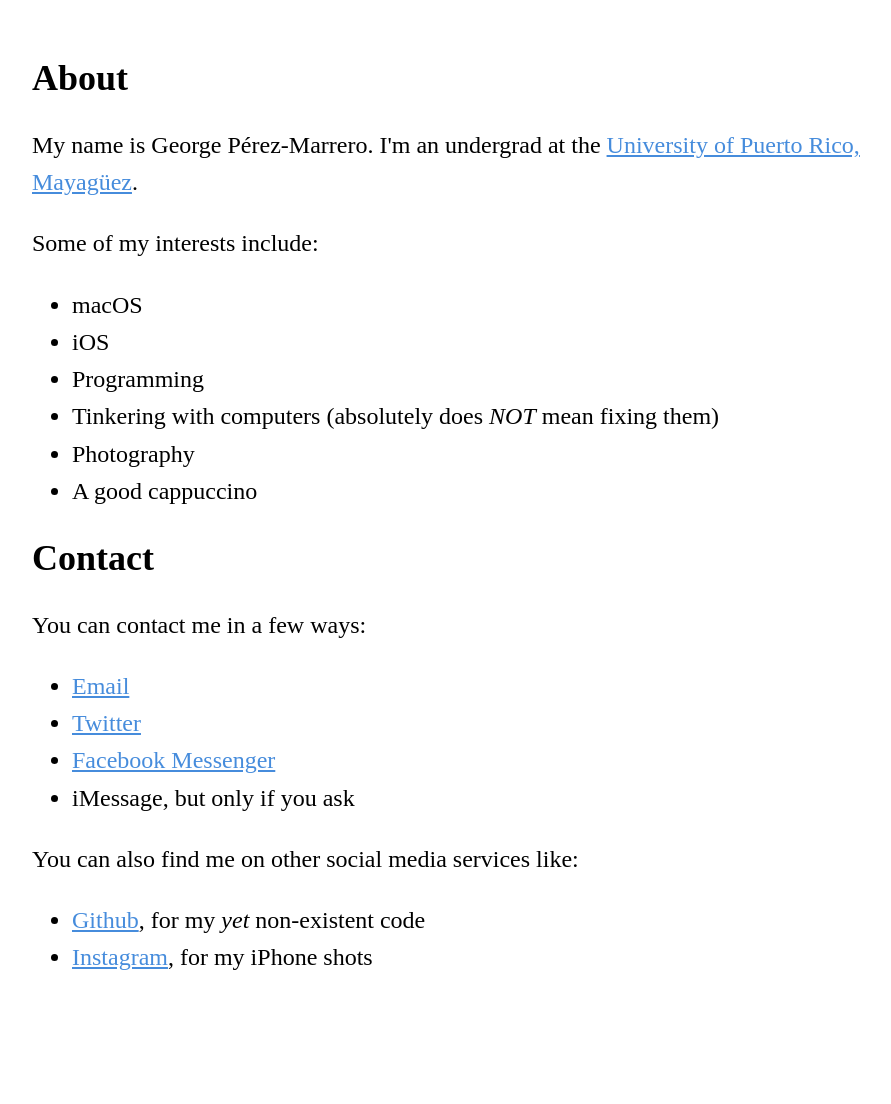
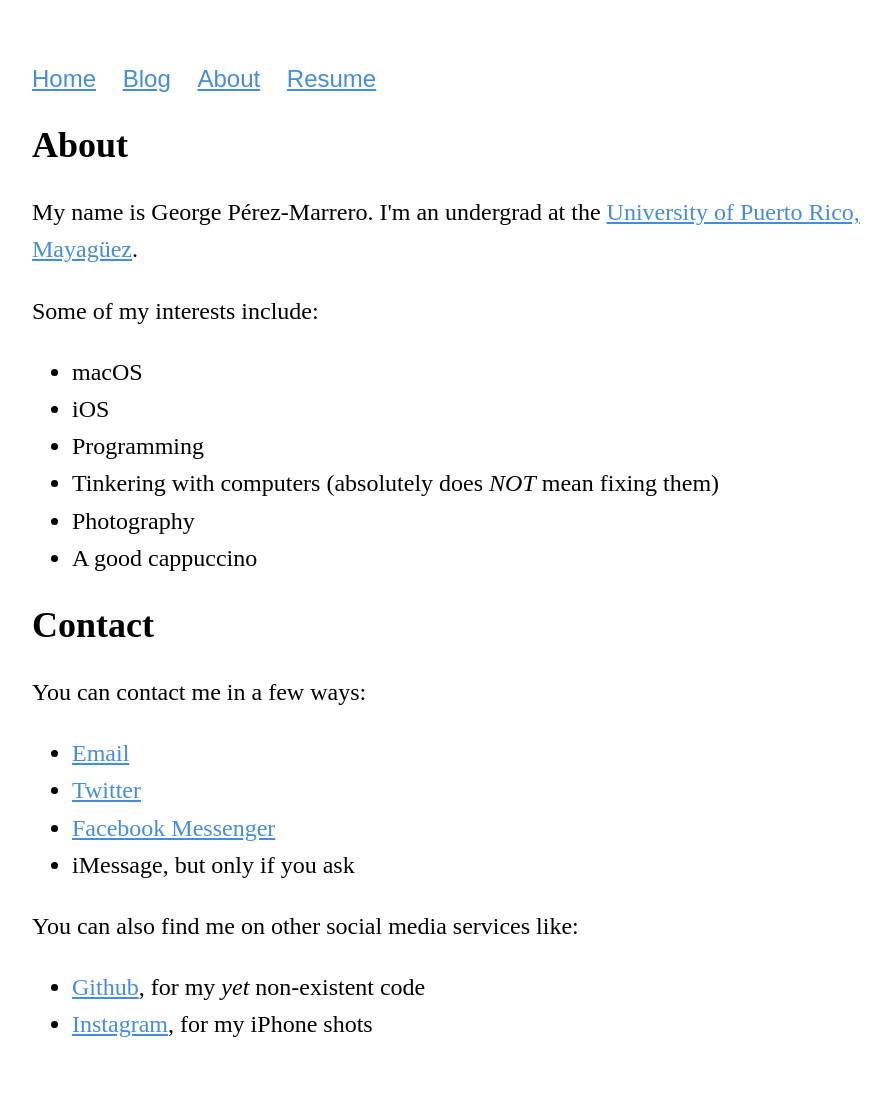
Before and after one commit to georgeperez/titanpointe.org, a Jekyll site: the page built from index.html, in a window 1280 px wide. Shown: the whole page, without its empty margins (160-1051 px from the left). Built offline with Jekyll 4.4.1, drawn with Linux system fonts in a browser that asks for light colours; before the commit the page ends 1036 px from its top, so only the background shows below that.

Commit message:
Added navigation menu

```diff
--- a/_layouts/default.html
+++ b/_layouts/default.html
@@ -8,6 +8,15 @@
 	  <link rel="stylesheet" type="text/css" href="/css/style.css">
   </head>
   <body>
+    <nav>
+      <ul>
+        <li><a href="/">Home</a></li>
+        <li><a href="/blog">Blog</a></li>
+        <li><a href="/about">About</a></li>
+        <li><a href="/resume">Resume</a></li>
+      </ul>
+    </nav>
+
     <div class="container">
       {{ content }}
   </div><!-- /.container -->
```
